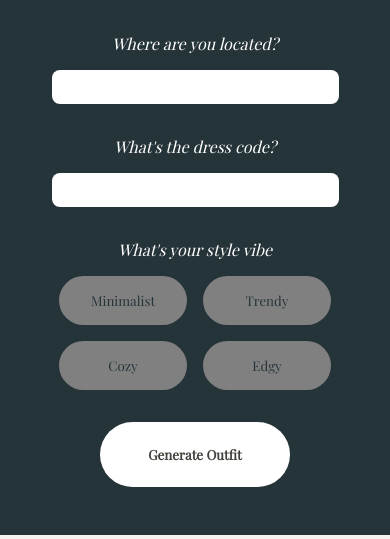
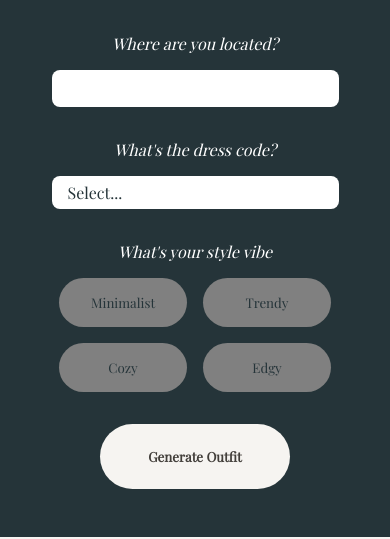
Before and after one commit to nowinoa/Outfit_planner, a React (Create React App) app in the folder outfit_planner/: page / in a window 390 px wide. Shown: the part 743-1282 px from the top of the page. Built offline with nearby package versions, Linux system fonts and the light colour scheme; a web font is replaced by a local one.

Commit message:
added responsiveness to user_input and buttons

```diff
--- a/outfit_planner/src/components/user_input/User_input.jsx
+++ b/outfit_planner/src/components/user_input/User_input.jsx
@@ -8,7 +8,14 @@ const Userinput = () => {
       <input type="text" />
 
       <p>What's the dress code?</p>
-      <input type="text" />
+      <select className="dropdown">
+        <option value="">Select...</option>
+        <option value="casual">Casual</option>
+        <option value="smart-casual">Smart Casual</option>
+        <option value="business">Business</option>
+        <option value="formal">Formal</option>
+        <option value="party">Party</option>
+      </select>
 
       <p>What's your style vibe</p>
       <div className="style-buttons">
--- a/outfit_planner/src/components/user_input/user_input.css
+++ b/outfit_planner/src/components/user_input/user_input.css
@@ -1,7 +1,7 @@
 .userinput-wrapper {
   background-color: var(--dark-green);
   width: 90%;
-  max-width: 48r;
+  max-width: 48rem;
   margin: 0 auto;
   padding: 3rem 2rem;
   color: white;
@@ -12,11 +12,11 @@
 
 .userinput-wrapper p {
   font-style: italic;
-  margin-top: 2rem;
-  margin-bottom: 1rem;
+  margin: 2rem 0 1rem;
 }
 
-.userinput-wrapper input {
+.userinput-wrapper input,
+.dropdown {
   width: 100%;
   max-width: 40rem;
   margin: 0 auto;
@@ -26,6 +26,13 @@
   border-radius: 0.5rem;
   border: none;
   box-sizing: border-box;
+  font-family: var(--font-serif);
+}
+
+.dropdown {
+  appearance: none;
+  background-color: white;
+  color: var(--dark-green);
 }
 
 .style-buttons {
@@ -43,13 +50,16 @@
   border: none;
   border-radius: 2rem;
   cursor: pointer;
-  text-align: center;
   font-family: var(--font-serif);
+}
+
+.style-buttons button:focus {
+  background-color: white;
 }
 
 .generate-btn {
   margin-top: 2rem;
-  background-color: white;
+  background-color: var(--off-white);
   color: var(--dark-brown);
   padding: 1.5rem 3rem;
   font-weight: bold;
```
